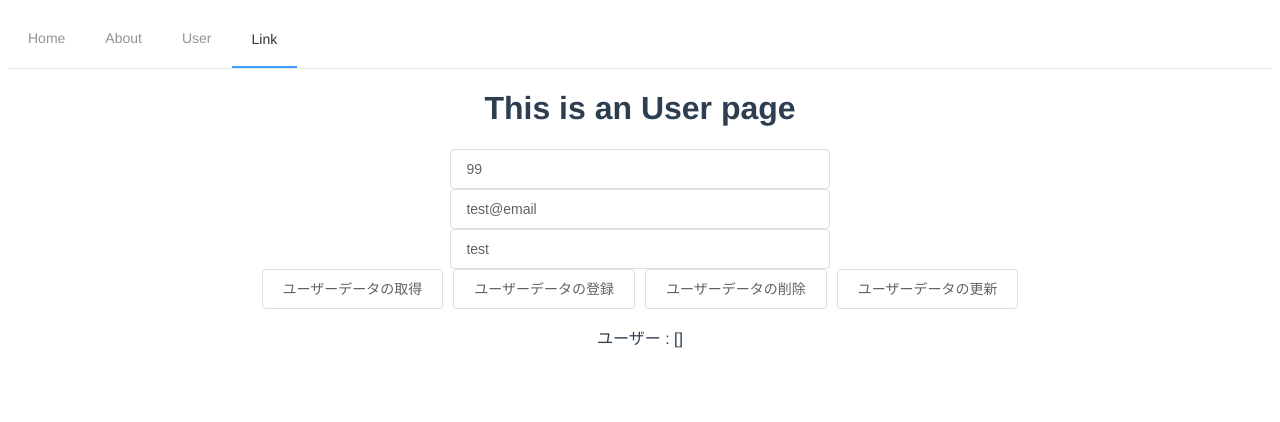
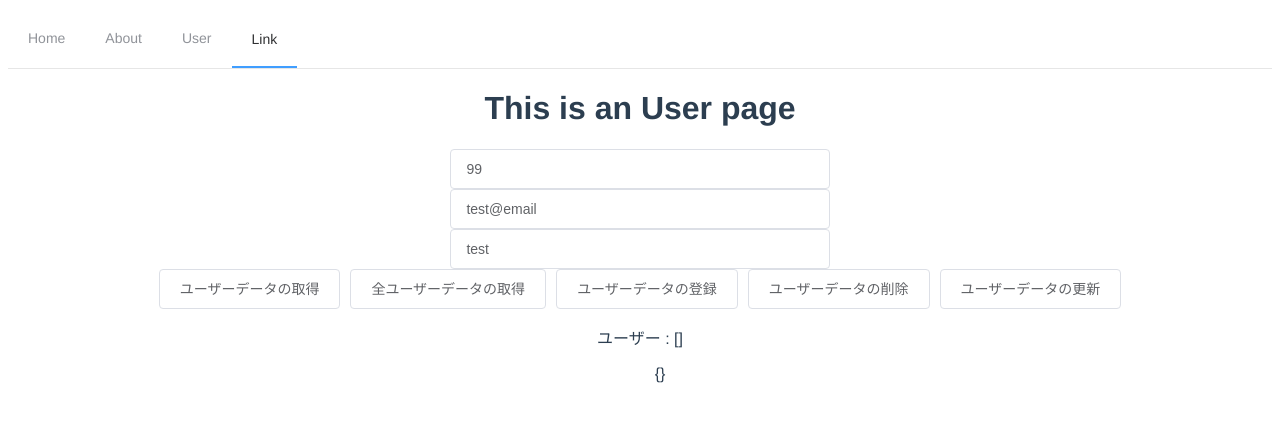
Before and after one commit to ShoooGit/go, a Vue app in the folder src/sample1/client/: page /user in a window 1280 px wide. Shown: the top 422 px of the page. Built offline with nearby package versions, Linux system fonts and the light colour scheme.

Commit message:
ユーザーリストの取得処理を実装（クライアント）

```diff
--- a/src/sample1/client/src/views/User.vue
+++ b/src/sample1/client/src/views/User.vue
@@ -7,10 +7,14 @@
       <el-input v-model="name" placeholder="名前を入力して下さい"></el-input>
     </div>
     <el-button @click="GetUser">ユーザーデータの取得</el-button>
+    <el-button @click="GetAllUser">全ユーザーデータの取得</el-button>
     <el-button @click="AddUser">ユーザーデータの登録</el-button>
     <el-button @click="DeleteUser">ユーザーデータの削除</el-button>
     <el-button @click="UpdateUser">ユーザーデータの更新</el-button>
     <p>ユーザー : {{ user }}</p>
+    <dl v-for="user in users" :key="user.id" >
+      <dd>{{ user }}</dd>
+    </dl>
   </div>
 </template>
 
@@ -20,6 +24,7 @@ export default {
   name: 'User',
   data () {
     return {
+      users: [{}],
       user: [],
       id: '99',
       email: 'test@email',
@@ -30,6 +35,10 @@ export default {
     async GetUser () {
       const response = await axios.get('http://localhost:8080/api/v1/users/' + this.id)
       this.user = response.data
+    },
+    async GetAllUser () {
+      const response = await axios.get('http://localhost:8080/api/v1/users')
+      this.users = response.data
     },
     async AddUser () {
       const response = await axios.post('http://localhost:8080/api/v1/users', {
```
